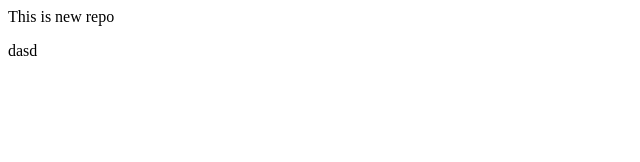
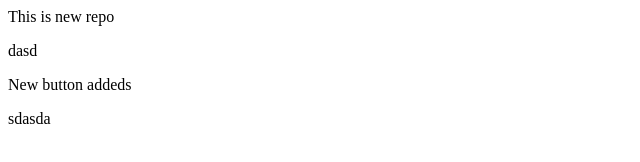
Before and after one commit to RohitYadavDev/LocalRepo, a plain HTML site: page index.html in a window 1280 px wide. Shown: the whole page, without its empty margins (0-640 px from the left). Drawn offline with Linux system fonts and the light colour scheme.

Commit message:
New added

```diff
--- a/index.html
+++ b/index.html
@@ -1 +1,2 @@
 <p>This is new repo</p>dasd
+<p>New button addeds</p>sdasda
```
